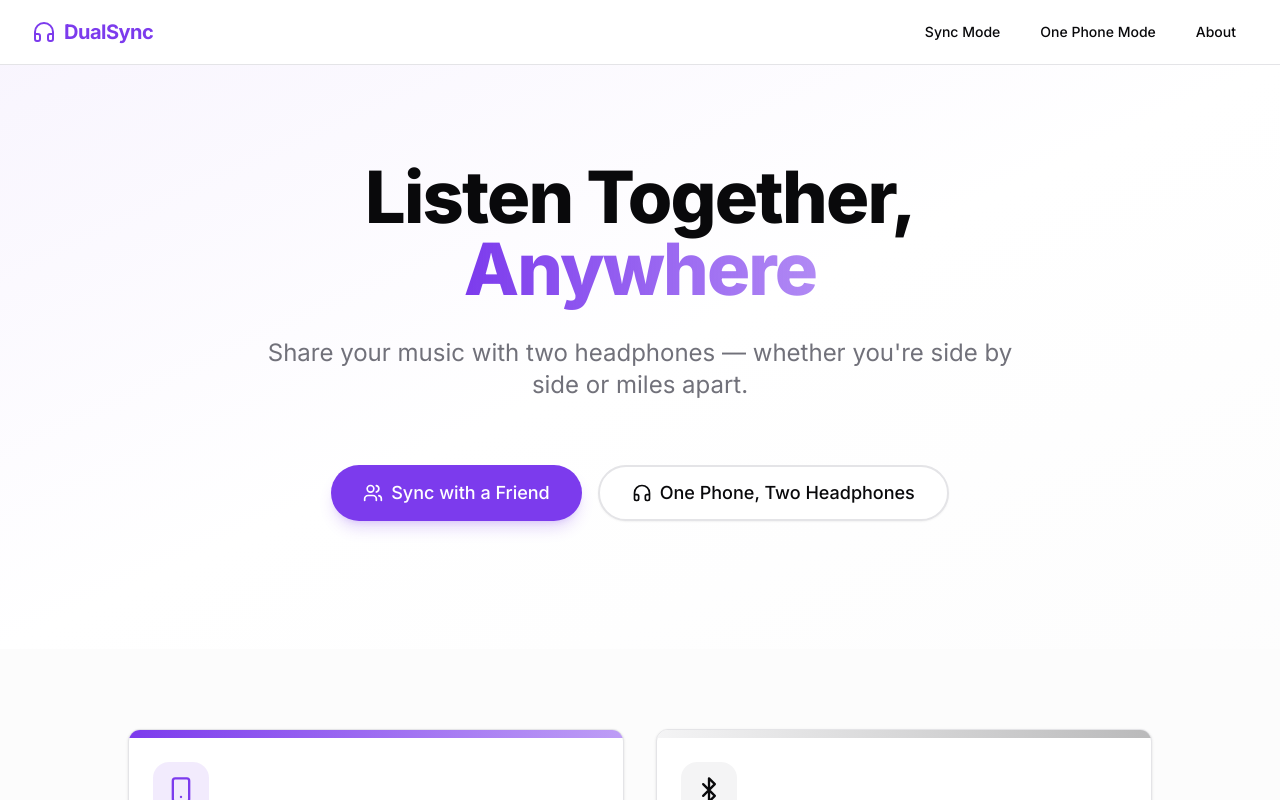
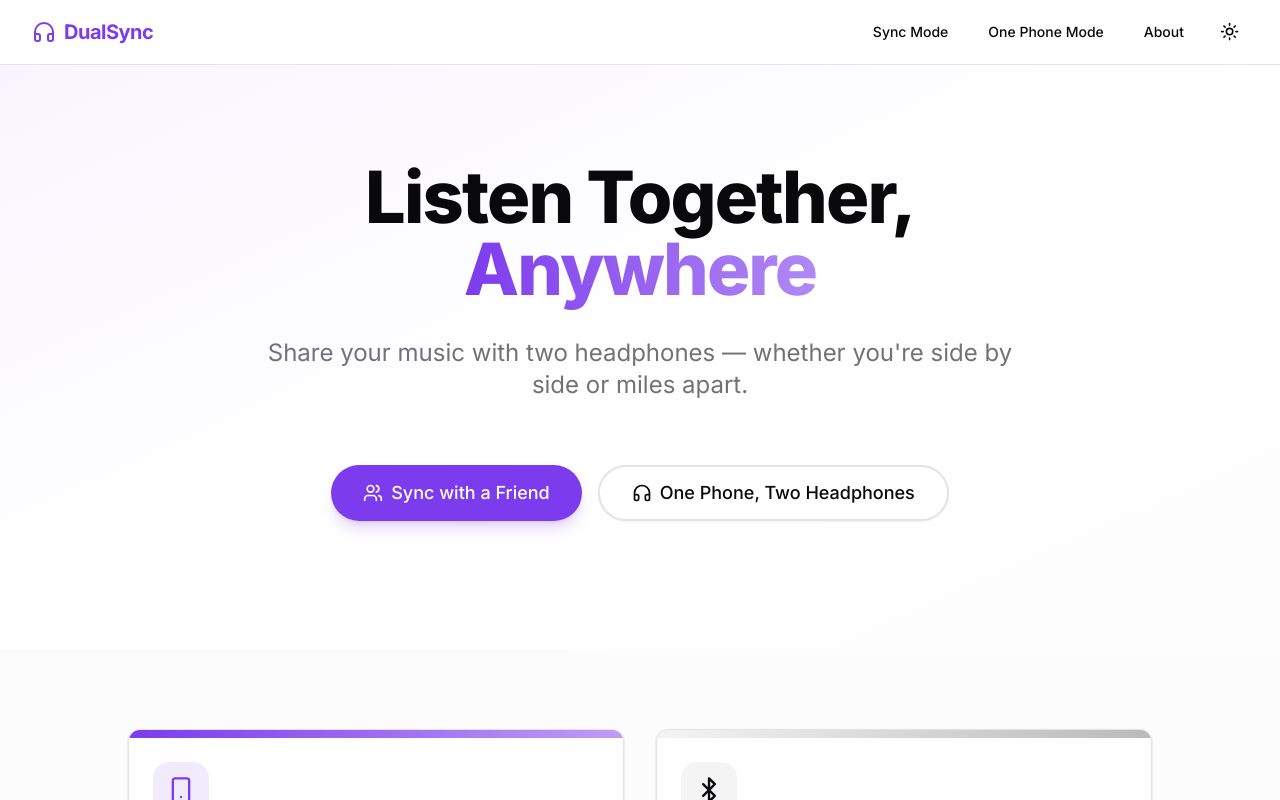
Before and after one commit to ayushchirde07/TwinListen, a Next.js app in the folder dualsync/: page / in a window 1280 px wide. Shown: the top 800 px of the page. Built offline with nearby package versions, Linux system fonts and the light colour scheme.

Commit message:
feat: add dark mode toggle using next-themes

```diff
--- a/dualsync/package.json
+++ b/dualsync/package.json
@@ -16,6 +16,7 @@
     "framer-motion": "^13.1.1",
     "lucide-react": "^1.34.0",
     "next": "14.2.35",
+    "next-themes": "^0.4.6",
     "react": "^18",
     "react-dom": "^18",
     "shadcn": "^4.19.0",
--- a/dualsync/src/app/layout.tsx
+++ b/dualsync/src/app/layout.tsx
@@ -3,6 +3,7 @@ import { Inter } from 'next/font/google';
 import './globals.css';
 import Navbar from '@/components/layout/Navbar';
 import Footer from '@/components/layout/Footer';
+import { ThemeProvider } from '@/components/theme-provider';
 
 const inter = Inter({ subsets: ['latin'] });
 
@@ -13,11 +14,18 @@ export const metadata: Metadata = {
 
 export default function RootLayout({ children }: { children: React.ReactNode }) {
   return (
-    <html lang="en">
+    <html lang="en" suppressHydrationWarning>
       <body className={inter.className + ' min-h-screen flex flex-col'}>
-        <Navbar />
-        <div className="flex-grow">{children}</div>
-        <Footer />
+        <ThemeProvider
+          attribute="class"
+          defaultTheme="system"
+          enableSystem
+          disableTransitionOnChange
+        >
+          <Navbar />
+          <div className="flex-grow">{children}</div>
+          <Footer />
+        </ThemeProvider>
       </body>
     </html>
   );
--- a/dualsync/src/components/layout/Navbar.tsx
+++ b/dualsync/src/components/layout/Navbar.tsx
@@ -2,6 +2,7 @@
 import React, { useState } from 'react'
 import Link from 'next/link'
 import { Headphones, Menu, X } from 'lucide-react'
+import { ModeToggle } from '@/components/mode-toggle'
 
 export default function Navbar() {
   const [isOpen, setIsOpen] = useState(false)
@@ -17,10 +18,11 @@ export default function Navbar() {
             </Link>
           </div>
           <div className="hidden md:block">
-            <div className="ml-10 flex items-baseline space-x-4">
+            <div className="ml-10 flex items-center space-x-4">
               <Link href="/sync" className="hover:text-primary px-3 py-2 rounded-md text-sm font-medium transition-colors">Sync Mode</Link>
               <Link href="/one-phone" className="hover:text-primary px-3 py-2 rounded-md text-sm font-medium transition-colors">One Phone Mode</Link>
               <Link href="/about" className="hover:text-primary px-3 py-2 rounded-md text-sm font-medium transition-colors">About</Link>
+              <ModeToggle />
             </div>
           </div>
           <div className="-mr-2 flex md:hidden">
@@ -44,6 +46,9 @@ export default function Navbar() {
             <Link href="/sync" className="hover:text-primary block px-3 py-2 rounded-md text-base font-medium">Sync Mode</Link>
             <Link href="/one-phone" className="hover:text-primary block px-3 py-2 rounded-md text-base font-medium">One Phone Mode</Link>
             <Link href="/about" className="hover:text-primary block px-3 py-2 rounded-md text-base font-medium">About</Link>
+            <div className="px-3 py-2">
+              <ModeToggle />
+            </div>
           </div>
         </div>
       )}
--- /dev/null
+++ b/dualsync/src/components/mode-toggle.tsx
@@ -0,0 +1,23 @@
+"use client"
+
+import * as React from "react"
+import { Moon, Sun } from "lucide-react"
+import { useTheme } from "next-themes"
+
+import { Button } from "@/components/ui/button"
+
+export function ModeToggle() {
+  const { theme, setTheme } = useTheme()
+
+  const toggleTheme = () => {
+    setTheme(theme === "light" ? "dark" : "light")
+  }
+
+  return (
+    <Button variant="ghost" size="icon" onClick={toggleTheme} className="rounded-full">
+      <Sun className="h-[1.2rem] w-[1.2rem] rotate-0 scale-100 transition-all dark:-rotate-90 dark:scale-0" />
+      <Moon className="absolute h-[1.2rem] w-[1.2rem] rotate-90 scale-0 transition-all dark:rotate-0 dark:scale-100" />
+      <span className="sr-only">Toggle theme</span>
+    </Button>
+  )
+}
--- /dev/null
+++ b/dualsync/src/components/theme-provider.tsx
@@ -0,0 +1,9 @@
+"use client"
+
+import * as React from "react"
+import { ThemeProvider as NextThemesProvider } from "next-themes"
+import { type ThemeProviderProps } from "next-themes/dist/types"
+
+export function ThemeProvider({ children, ...props }: ThemeProviderProps) {
+  return <NextThemesProvider {...props}>{children}</NextThemesProvider>
+}
```
Also changed, not shown: 1 other file (tests, documents, lock files or other folders).
